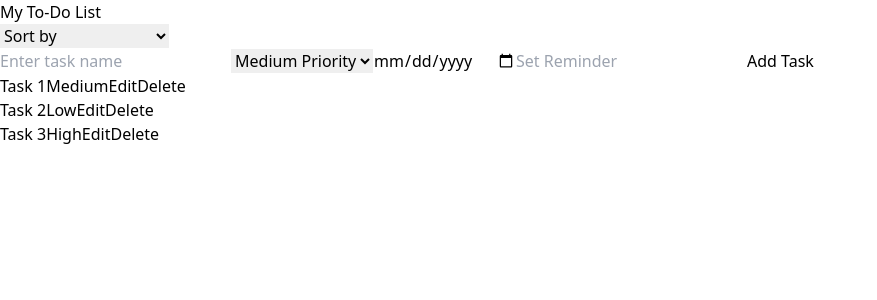
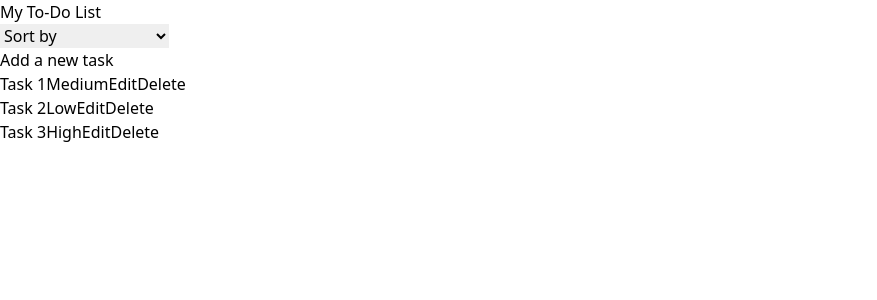
Before and after one commit to ramavats/todo-list-app, a React (Vite) app: page / in a window 1280 px wide. Shown: the top 300 px of the page, without its empty margins (0-877 px from the left). Built offline with nearby package versions, Linux system fonts and the light colour scheme.

Commit message:
removed the visiblity of task text area by default

```diff
--- a/src/components/AddTask.jsx
+++ b/src/components/AddTask.jsx
@@ -1,6 +1,7 @@
 import React, { useState } from 'react';
 
 function AddTask({ addTask }) {
+  const [isVisible, setIsVisible] = useState(false);
   const [taskName, setTaskName] = useState('');
   const [taskPriority, setTaskPriority] = useState('medium'); // Default priority is 'medium'
   const [dueDate, setDueDate] = useState('');
@@ -57,9 +58,15 @@ function AddTask({ addTask }) {
     setTaskPriority('medium');
     setDueDate('');
     setReminder('');
+    setIsVisible(false); // Hide the input fields after submitting
   };
 
   return (
+<div>
+      <button onClick={() => setIsVisible(!isVisible)}>
+        {isVisible ? 'Cancel' : 'Add a new task'}
+      </button>
+      {isVisible && (
         <form onSubmit={handleSubmit}>
           <input
             type="text"
@@ -86,6 +93,8 @@ function AddTask({ addTask }) {
           />
           <button type="submit">Add Task</button>
         </form>
+      )}
+    </div>
   );
 }
 
```
Lines whose indentation alone changed are shown as unchanged.
